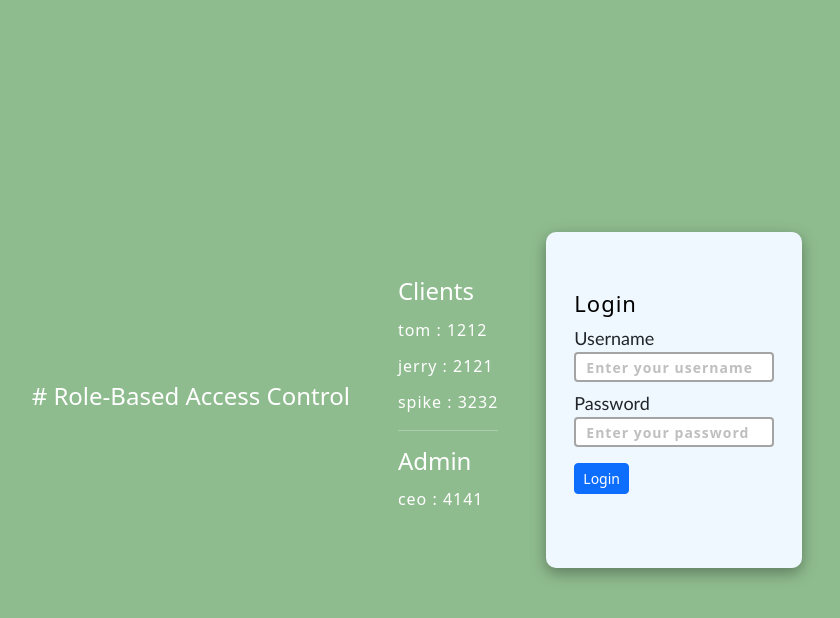
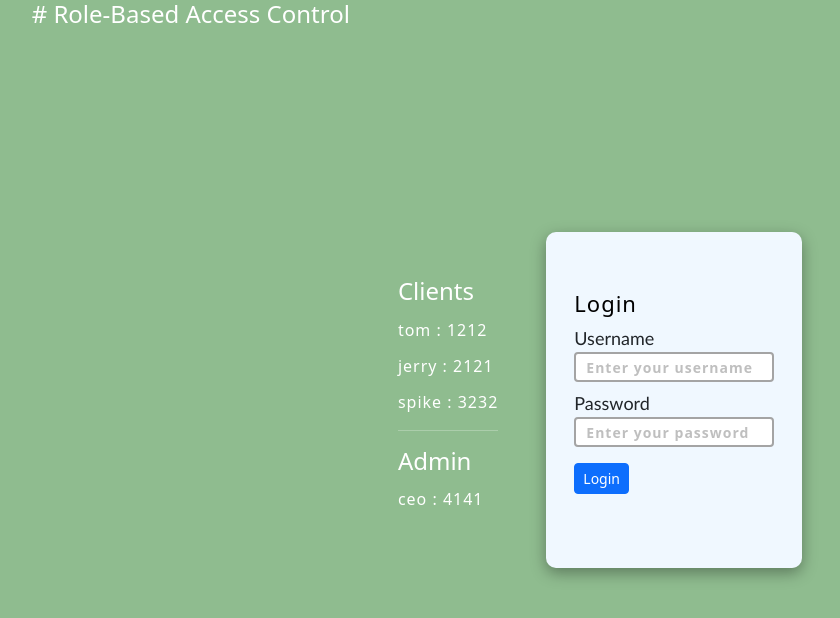
Before and after one commit to Giridev24/Role-based, a React (Vite) app in the folder client/: page / in a window 1280 px wide. Shown: the top 618 px of the page, without its empty margins (223-1063 px from the left). Built offline with nearby package versions, Linux system fonts and the light colour scheme.

Commit message:
Update Login.jsx

```diff
--- a/client/src/components/Login.jsx
+++ b/client/src/components/Login.jsx
@@ -76,7 +76,7 @@ function Login() {
 
   return (
     <div className="f">
-       <h4 className="text-white text-center"># Role-Based Access Control</h4>
+       <h4 className="text-white text-center mb-auto"># Role-Based Access Control</h4>
       <div className="ids p-md-5" data-aos="fade-in">
         <h4 className="text-white">Clients</h4>
         <p className="text-white">tom : 1212</p>
```
